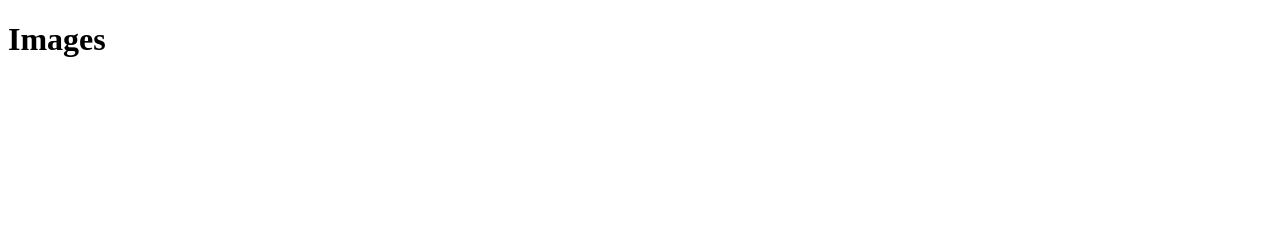
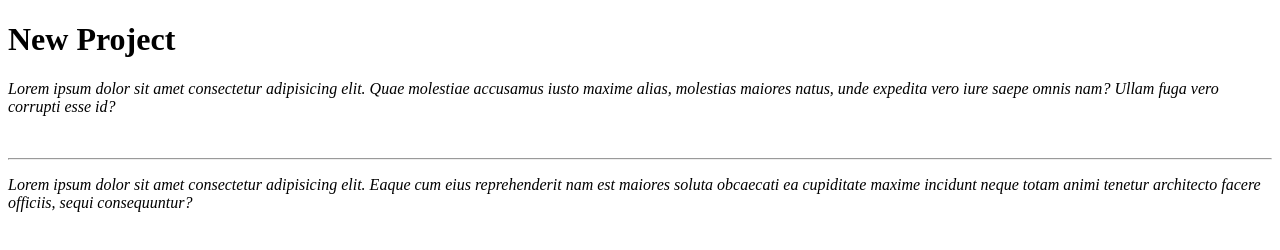
Before and after one commit to kanishkabhange/Practice, a plain HTML site: page index.html in a window 1280 px wide. Drawn offline with Linux system fonts and the light colour scheme.

Commit message:
Added New Paragraphs

```diff
--- a/index.html
+++ b/index.html
@@ -1,9 +1,12 @@
 <!DOCTYPE html>
 <html>
 <head>
-    <title>Images</title>
+    <title>Assignment 13</title>
 </head>
 <body>
-    <h1>Images</h1>
+    <h1>New Project</h1>
+    <i><p>Lorem ipsum dolor sit amet consectetur adipisicing elit. Quae molestiae accusamus iusto maxime alias, molestias maiores natus, unde expedita vero iure saepe omnis nam? Ullam fuga vero corrupti esse id?</p></i>
+    <br><hr>
+    <i><p>Lorem ipsum dolor sit amet consectetur adipisicing elit. Eaque cum eius reprehenderit nam est maiores soluta obcaecati ea cupiditate maxime incidunt neque totam animi tenetur architecto facere officiis, sequi consequuntur?</p></i>
 </body>
 </html>
```
